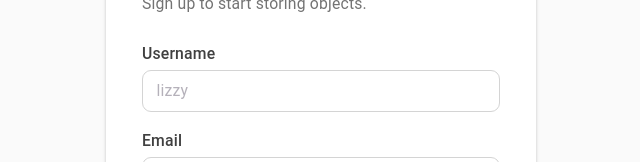
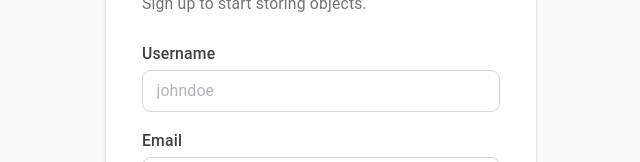
Before and after one commit to faissalmaulana/cairo, a React (Vite) app in the folder apps/web/: page /signup in a window 1280 px wide. Shown: the part 262-424 px from the top of the page, without its empty margins (319-959 px from the left). Built offline with nearby package versions, Linux system fonts and the light colour scheme; no server answers.

Commit message:
change signup placholder

```diff
--- a/apps/web/src/pages/SignUpPage.tsx
+++ b/apps/web/src/pages/SignUpPage.tsx
@@ -54,7 +54,7 @@ export default function SignUpPage() {
                                     value={field.state.value}
                                     onChange={(e) => field.handleChange(e.target.value)}
                                     className="w-full rounded-lg border border-neutral-300 px-3 py-2 text-sm outline-none focus:border-sky-500"
-                                    placeholder="lizzy"
+                                    placeholder="johndoe"
                                 />
                             </label>
                         )}
```
